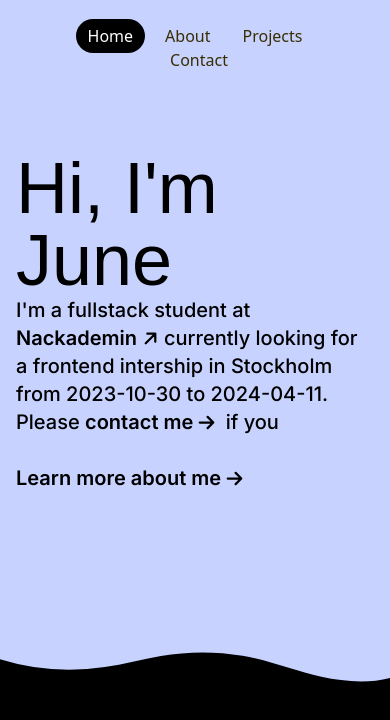
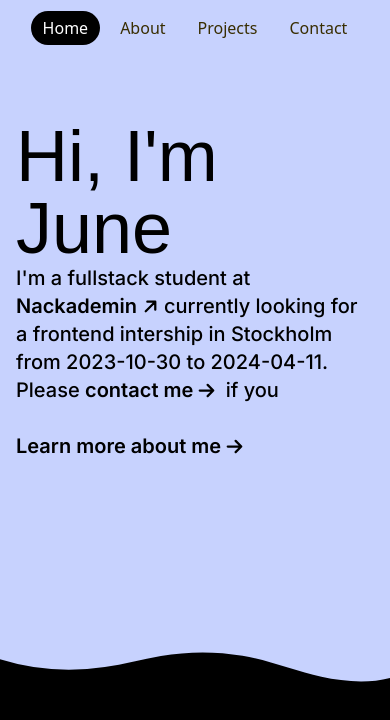
Before and after one commit to june7001/portfolio, a Next.js app: page / in a window 390 px wide. Shown: the top 720 px of the page. Built offline with nearby package versions, Linux system fonts and the light colour scheme; a web font is replaced by a local one.

Commit message:
align the navlinks on mobile, hide the flower link

```diff
--- a/components/Navbar.js
+++ b/components/Navbar.js
@@ -4,11 +4,11 @@ import { Flower } from "./Flower";
 
 export function Navbar() {
   return (
-    <nav className="relative flex justify-between  bg-indigo-200 px-12 pb-4 pt-6">
-      <Link href="/">
-        <Flower className=" hidden animate-rotate sm:block" />
+    <nav className="relative flex flex-row items-center justify-between  bg-indigo-200 px-1 py-4 sm:px-12">
+      <Link href="/" className="hidden sm:block">
+        <Flower className=" animate-rotate " />
       </Link>
-      <ul className="flex flex-row flex-wrap justify-center space-x-2">
+      <ul className="flex grow flex-row flex-wrap justify-center space-x-2 sm:grow-0">
         <NavLink href="/" name="Home" />
         <NavLink href="/about" name="About" />
         <NavLink href="/projects" name="Projects" />
```
